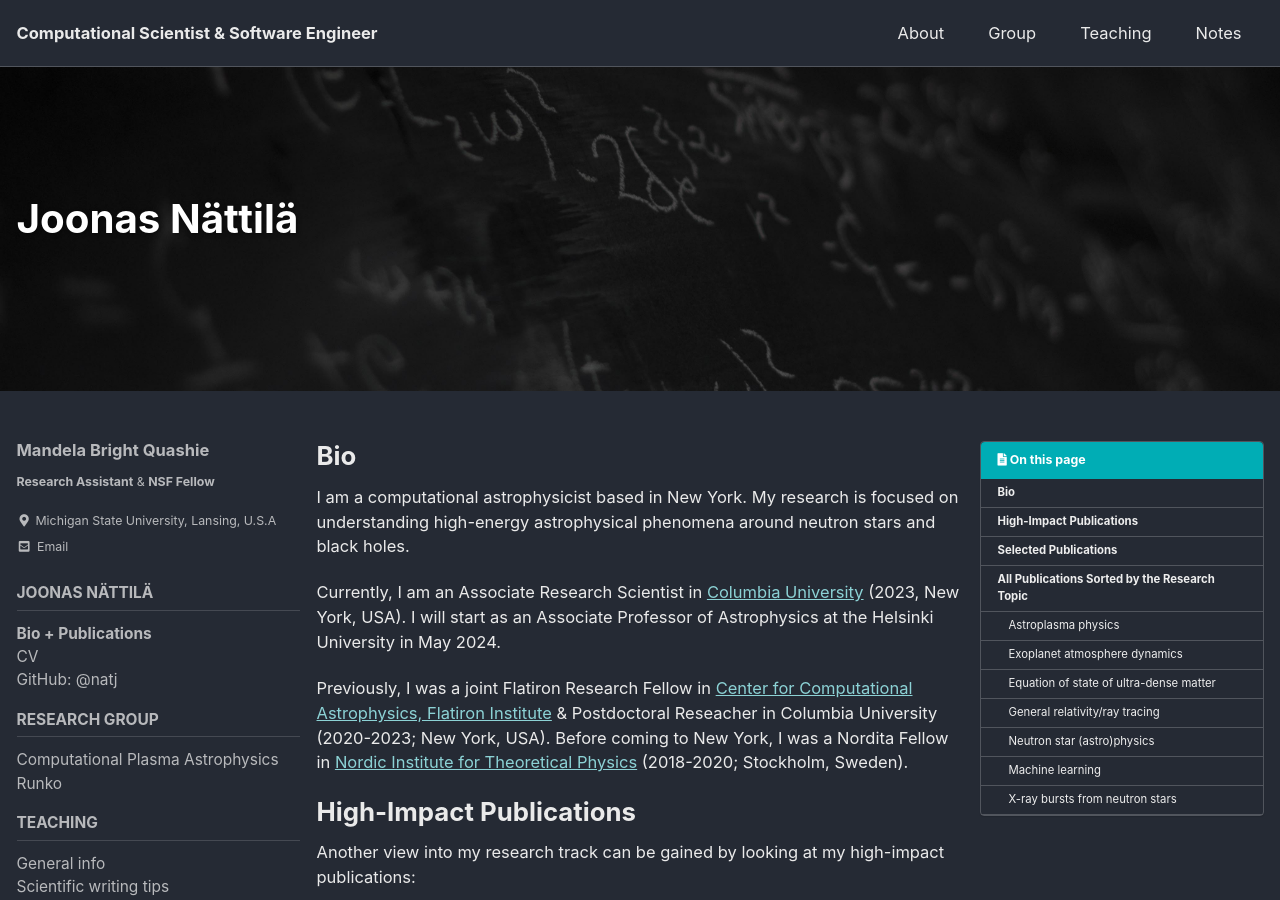
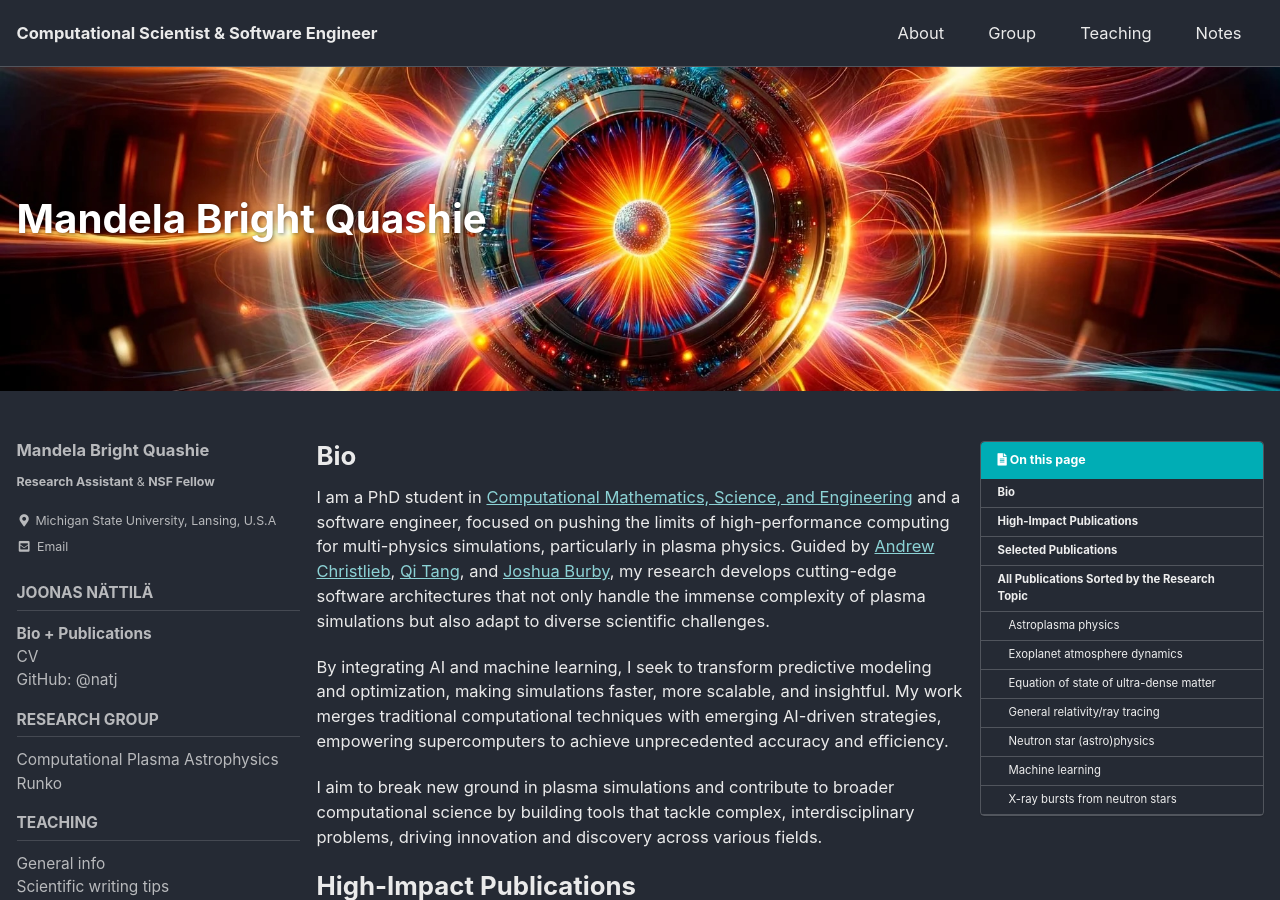
Before and after one commit to mbquashie/mbquashie.github.io, a Jekyll site: the page built from _pages/about.md, in a window 1280 px wide and 900 px high. Built offline with Jekyll 4.4.1, drawn with Linux system fonts in a browser that asks for light colours; cached includes are drawn as plain includes.

Commit message:
Updating Bio

```diff
--- a/_pages/about.md
+++ b/_pages/about.md
@@ -1,6 +1,6 @@
 ---
 layout: single
-title: "Joonas Nättilä"
+title: "Mandela Bright Quashie"
 permalink: /about/
 author_profile: true
 toc: true
@@ -9,17 +9,16 @@ sidebar:
 share: false
 ads: false
 header:
-  overlay_image: /images/blackboard_large.jpg
+  overlay_image: /images/fp.jpg
 ---
 
 # Bio
 
-I am a computational astrophysicist based in New York. My research is focused on understanding high-energy astrophysical phenomena around neutron stars and black holes.
+I am a PhD student in [Computational Mathematics, Science, and Engineering](https://cmse.msu.edu) and a software engineer, focused on pushing the limits of high-performance computing for multi-physics simulations, particularly in plasma physics. Guided by [Andrew Christlieb](https://directory.natsci.msu.edu/Directory/Profiles/Person/101537), [Qi Tang](https://tangqi.github.io), and [Joshua Burby](https://oden.utexas.edu/people/directory/Joshua-Burby/), my research develops cutting-edge software architectures that not only handle the immense complexity of plasma simulations but also adapt to diverse scientific challenges.
 
-Currently, I am an Associate Research Scientist in [Columbia University](https://physics.columbia.edu/) (2023, New York, USA). I will start as an Associate Professor of Astrophysics at the Helsinki University in May 2024.
+By integrating AI and machine learning, I seek to transform predictive modeling and optimization, making simulations faster, more scalable, and insightful. My work merges traditional computational techniques with emerging AI-driven strategies, empowering supercomputers to achieve unprecedented accuracy and efficiency.
 
-Previously, I was a joint Flatiron Research Fellow in [Center for Computational Astrophysics, Flatiron Institute](https://www.simonsfoundation.org/flatiron/center-for-computational-astrophysics/) & Postdoctoral Reseacher in Columbia University (2020-2023; New York, USA). Before coming to New York, I was a Nordita Fellow in [Nordic Institute for Theoretical Physics](http://www.nordita.org) (2018-2020; Stockholm, Sweden).
-
+I aim to break new ground in plasma simulations and contribute to broader computational science by building tools that tackle complex, interdisciplinary problems, driving innovation and discovery across various fields.
 
 
 # High-Impact Publications
```
Also changed, not shown: index.md (+1 -1 lines), images/fp.jpg (added).
